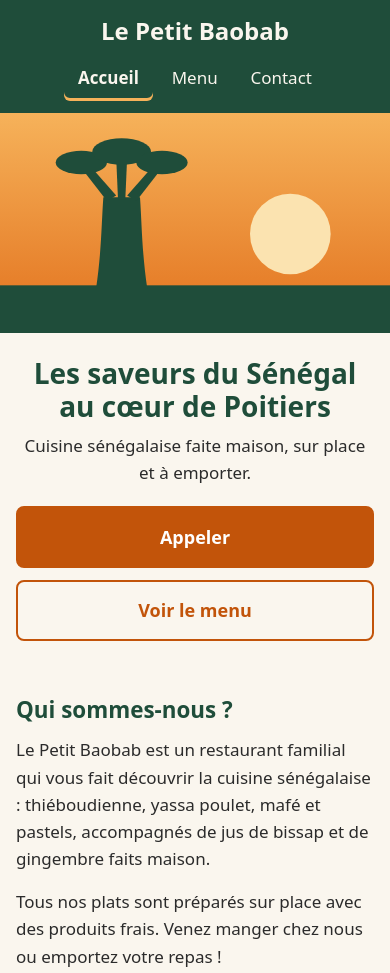
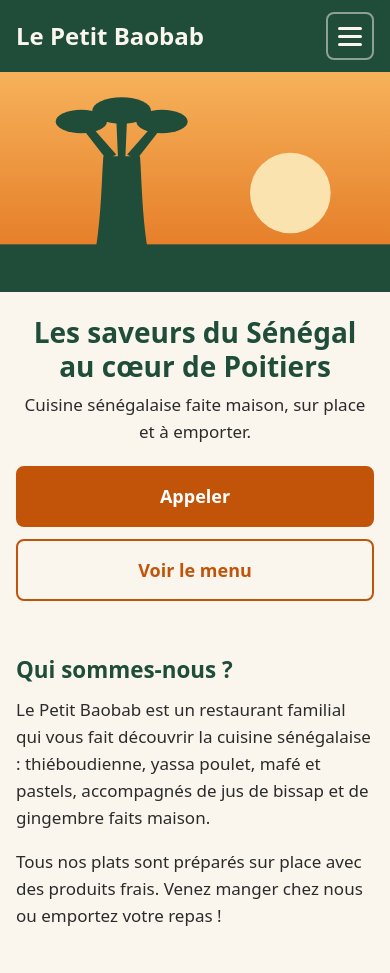
Before and after one commit to mmboup1/site-restaurant, a plain HTML site: page index.html in a window 390 px wide. Shown: the top 973 px of the page. Drawn offline with Linux system fonts and the light colour scheme.

Commit message:
Ajout du menu hamburger sur téléphone (js/main.js)
Co-Authored-By: Claude Opus 5.5 <noreply@anthropic.com>

```diff
--- a/css/style.css
+++ b/css/style.css
@@ -64,10 +64,15 @@ a:focus-visible {
 }
 
 /* ----- En-tête ----- */
+/* Sur téléphone : le nom à gauche, le bouton hamburger à droite,
+   et le menu (quand il est ouvert) passe à la ligne en dessous */
 .en-tete {
+  display: flex;
+  flex-wrap: wrap;
+  justify-content: space-between;
+  align-items: center;
   background-color: var(--vert);
   padding: 0.75rem 1rem;
-  text-align: center;
 }
 
 .logo {
@@ -78,19 +83,101 @@ a:focus-visible {
   text-decoration: none;
 }
 
+/* ----- Bouton hamburger (téléphone) ----- */
+
+/* Caché par défaut : si JavaScript ne marche pas, le bouton ne servirait
+   à rien. La classe "js" est ajoutée sur <html> par js/main.js. */
+.bouton-menu {
+  display: none;
+}
+
+.js .bouton-menu {
+  display: flex;
+  align-items: center;
+  justify-content: center;
+  width: 48px;            /* 48px : taille conseillée pour un doigt */
+  height: 48px;
+  padding: 0;
+  background-color: transparent;
+  border: 2px solid rgba(250, 246, 238, 0.5);
+  border-radius: 8px;
+  cursor: pointer;
+}
+
+/* Les trois traits : le trait du milieu est le <span>,
+   ceux du haut et du bas sont dessinés avec ::before et ::after */
+.bouton-menu-traits,
+.bouton-menu-traits::before,
+.bouton-menu-traits::after {
+  display: block;
+  width: 24px;
+  height: 3px;
+  background-color: var(--blanc-casse);
+  border-radius: 2px;
+  transition: transform 0.2s, background-color 0.2s;
+}
+
+.bouton-menu-traits {
+  position: relative;
+}
+
+.bouton-menu-traits::before,
+.bouton-menu-traits::after {
+  content: "";
+  position: absolute;
+  left: 0;
+}
+
+.bouton-menu-traits::before {
+  top: -8px;
+}
+
+.bouton-menu-traits::after {
+  top: 8px;
+}
+
+/* Menu ouvert : les trois traits se transforment en croix */
+.bouton-menu[aria-expanded="true"] .bouton-menu-traits {
+  background-color: transparent;  /* le trait du milieu disparaît */
+}
+
+.bouton-menu[aria-expanded="true"] .bouton-menu-traits::before {
+  transform: translateY(8px) rotate(45deg);
+}
+
+.bouton-menu[aria-expanded="true"] .bouton-menu-traits::after {
+  transform: translateY(-8px) rotate(-45deg);
+}
+
 /* ----- Menu de navigation ----- */
+
+/* Sur téléphone, le menu prend toute la largeur, sous le nom */
+.navigation {
+  width: 100%;
+}
+
+/* Si JavaScript marche, le menu est caché jusqu'au clic sur le bouton */
+.js .navigation {
+  display: none;
+}
+
+/* La classe "ouvert" est ajoutée ou enlevée par js/main.js */
+.js .navigation.ouvert {
+  display: block;
+}
+
 .navigation ul {
   list-style: none;       /* enlève les puces de la liste */
-  margin: 0.25rem 0 0;
+  margin: 0.5rem 0 0;
   padding: 0;
-  display: flex;          /* les liens se placent sur une ligne */
-  justify-content: center;
+  display: flex;
+  flex-direction: column; /* sur téléphone : un lien sous l'autre */
   gap: 0.25rem;
 }
 
 .navigation a {
   display: block;
-  padding: 0.6rem 0.9rem; /* zone large, facile à toucher au doigt */
+  padding: 0.8rem 0.9rem; /* zone large, facile à toucher au doigt */
   color: var(--blanc-casse);
   text-decoration: none;
   border-radius: 6px;
@@ -217,14 +304,24 @@ a:focus-visible {
 
   /* En-tête : le nom à gauche, la navigation à droite */
   .en-tete {
-    display: flex;
-    justify-content: space-between;
-    align-items: center;
     padding: 0.75rem 2rem;
-    text-align: left;
   }
 
+  /* Plus besoin du bouton hamburger : il y a la place pour les liens */
+  .js .bouton-menu {
+    display: none;
+  }
+
+  /* Le menu est toujours visible, même sans clic */
+  .navigation,
+  .js .navigation {
+    display: block;
+    width: auto;
+  }
+
+  /* Les liens sur une seule ligne */
   .navigation ul {
+    flex-direction: row;
     margin: 0;
   }
 
--- a/index.html
+++ b/index.html
@@ -15,7 +15,15 @@
   <header class="en-tete">
     <a class="logo" href="index.html">Le Petit Baobab</a>
 
-    <nav class="navigation" aria-label="Menu principal">
+    <!-- Bouton "hamburger" (trois traits) : visible seulement sur téléphone.
+         aria-expanded dit aux lecteurs d'écran si le menu est ouvert ou fermé.
+         aria-controls indique quel élément le bouton ouvre (id="menu-principal"). -->
+    <button class="bouton-menu" type="button" aria-label="Ouvrir le menu"
+            aria-expanded="false" aria-controls="menu-principal">
+      <span class="bouton-menu-traits" aria-hidden="true"></span>
+    </button>
+
+    <nav class="navigation" id="menu-principal" aria-label="Menu principal">
       <ul>
         <!-- aria-current indique la page sur laquelle on se trouve -->
         <li><a href="index.html" aria-current="page">Accueil</a></li>
@@ -88,7 +96,8 @@
     <p class="mention">Site exemple : ce restaurant est inventé.</p>
   </footer>
 
-  <!-- Le JavaScript commun à toutes les pages (vide pour l'instant) -->
+  <!-- Le JavaScript commun à toutes les pages (bouton du menu sur téléphone).
+       defer : le script s'exécute une fois toute la page lue. -->
   <script src="js/main.js" defer></script>
 </body>
 </html>
--- a/js/main.js
+++ b/js/main.js
@@ -0,0 +1,32 @@
+/* =========================================================
+   Le Petit Baobab - JavaScript commun à toutes les pages
+   Rôle : ouvrir et fermer le menu de navigation sur téléphone
+   ========================================================= */
+
+// Ajoute la classe "js" sur la balise <html>.
+// Le CSS cache le menu sur téléphone seulement si cette classe existe :
+// si JavaScript ne marche pas, le menu reste donc toujours visible.
+document.documentElement.classList.add('js');
+
+// On récupère le bouton hamburger et le menu de navigation
+const boutonMenu = document.querySelector('.bouton-menu');
+const navigation = document.querySelector('.navigation');
+
+// On vérifie que les deux éléments existent bien dans la page
+if (boutonMenu && navigation) {
+
+  // À chaque clic sur le bouton...
+  boutonMenu.addEventListener('click', function () {
+
+    // ...on ajoute la classe "ouvert" si elle n'y est pas, ou on l'enlève.
+    // toggle renvoie true si le menu vient de s'ouvrir, false sinon.
+    const estOuvert = navigation.classList.toggle('ouvert');
+
+    // On met à jour l'état du bouton pour les lecteurs d'écran
+    // (et le CSS s'en sert pour transformer les traits en croix)
+    boutonMenu.setAttribute('aria-expanded', String(estOuvert));
+
+    // On change aussi le texte lu par les lecteurs d'écran
+    boutonMenu.setAttribute('aria-label', estOuvert ? 'Fermer le menu' : 'Ouvrir le menu');
+  });
+}
```
